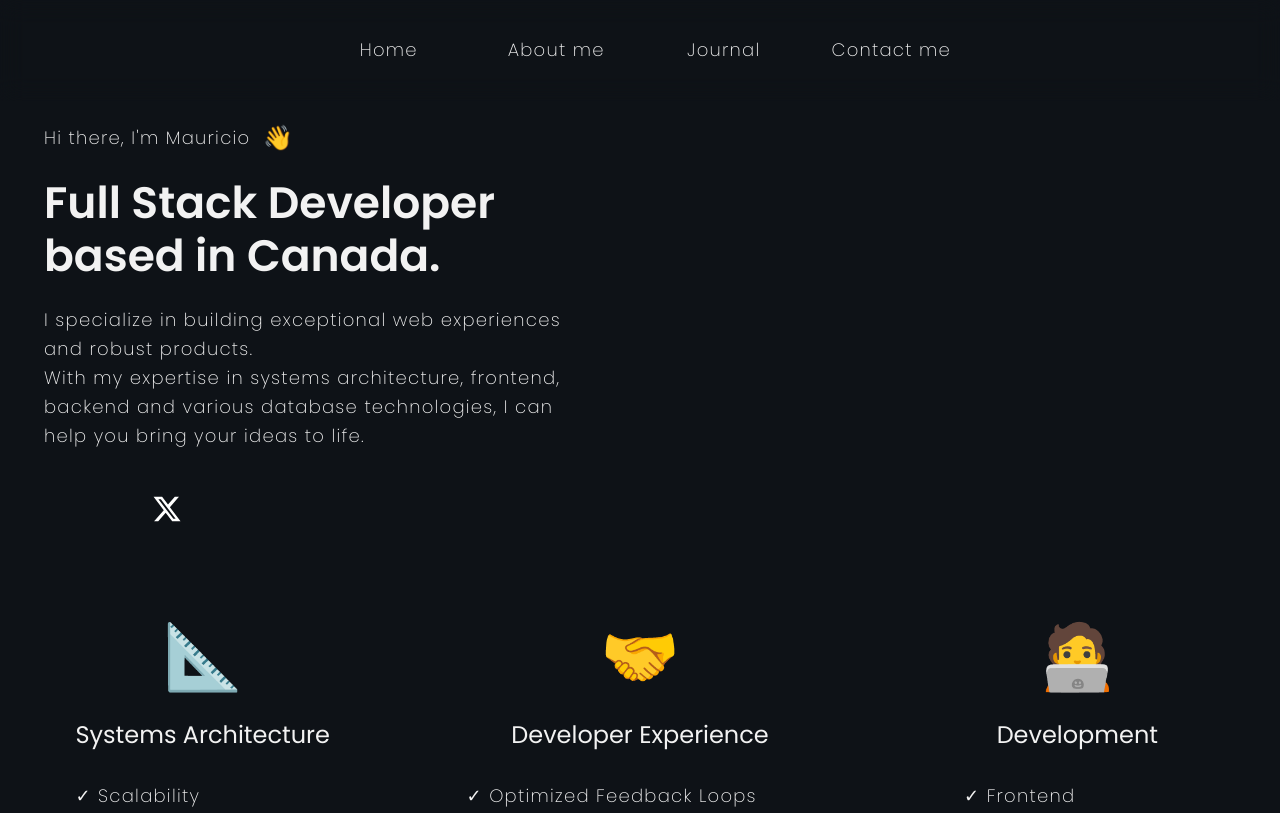
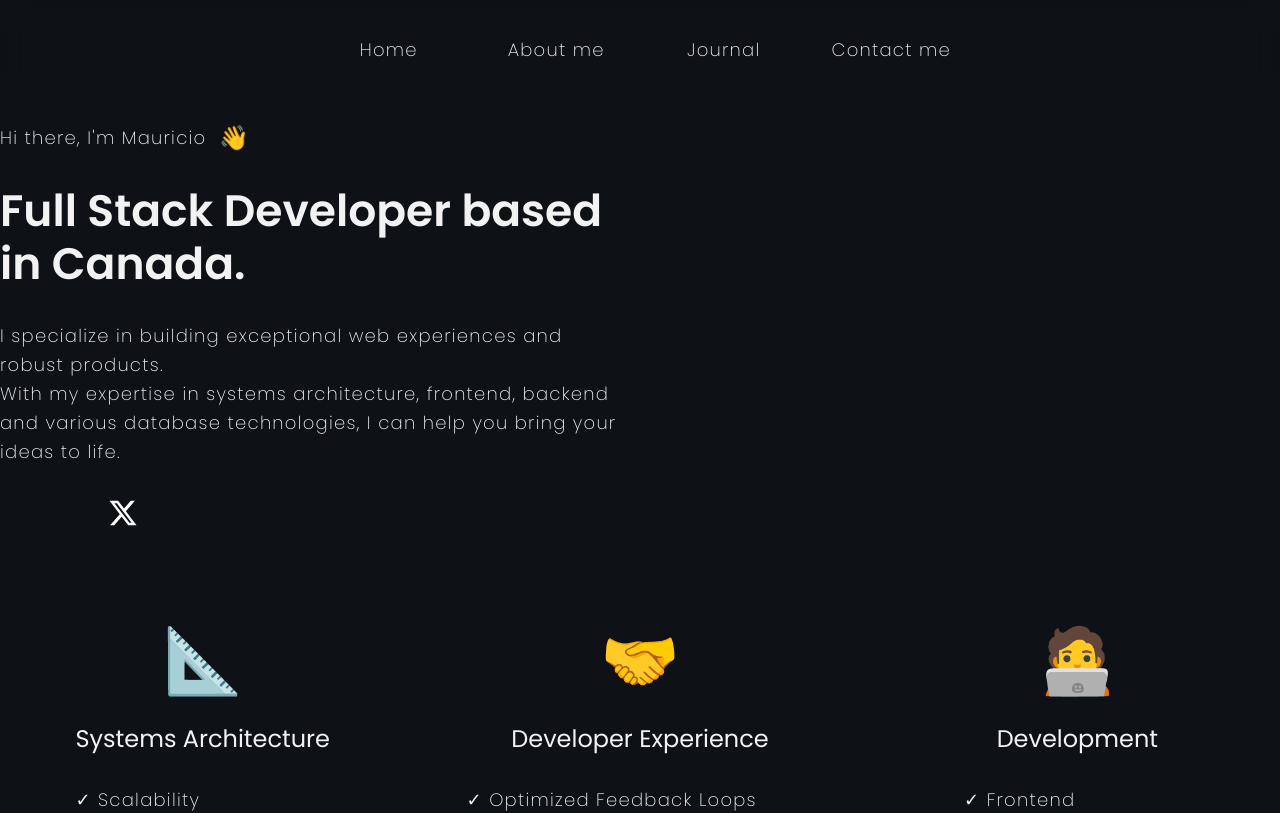
Before and after one commit to codigo/mau-web, a SvelteKit app: page / in a window 1280 px wide. Shown: the top 813 px of the page. Built offline with nearby package versions, Linux system fonts and the light colour scheme; some icons are missing.

Commit message:
Moving unnecessary flex to grid on hero

```diff
--- a/src/components/Hero.svelte
+++ b/src/components/Hero.svelte
@@ -62,17 +62,16 @@
   }
 
   .hero-intro {
-    display: flex;
-    align-items: start;
-    padding: 0 4.4rem;
+    display: grid;
+    grid-template-columns: repeat(2, 1fr);
+    place-items: center;
     column-gap: 3.6rem;
   }
 
   .hero-text-box {
-    display: flex;
-    flex: 1;
-    flex-direction: column;
-    gap: 2.4rem;
+    display: grid;
+    row-gap: 3.2rem;
+
   }
 
   .hero-heading-name,
@@ -100,7 +99,6 @@
   }
 
   .hero-social-icons {
-    padding: 2rem 0 0 0;
     opacity: 0;
     animation: bottomFadeIn 1s linear 1.25s normal forwards;
   }
@@ -108,7 +106,6 @@
   .social-icons {
     display: flex;
     gap: 3.6rem;
-    align-items: center;
   }
 
   .social-icon {
@@ -127,10 +124,6 @@
   }
 
   .hero-img-box {
-    flex: 1;
-    display: flex;
-    flex-direction: column;
-    align-items: center;
     padding: 3.6rem;
   }
 
```
